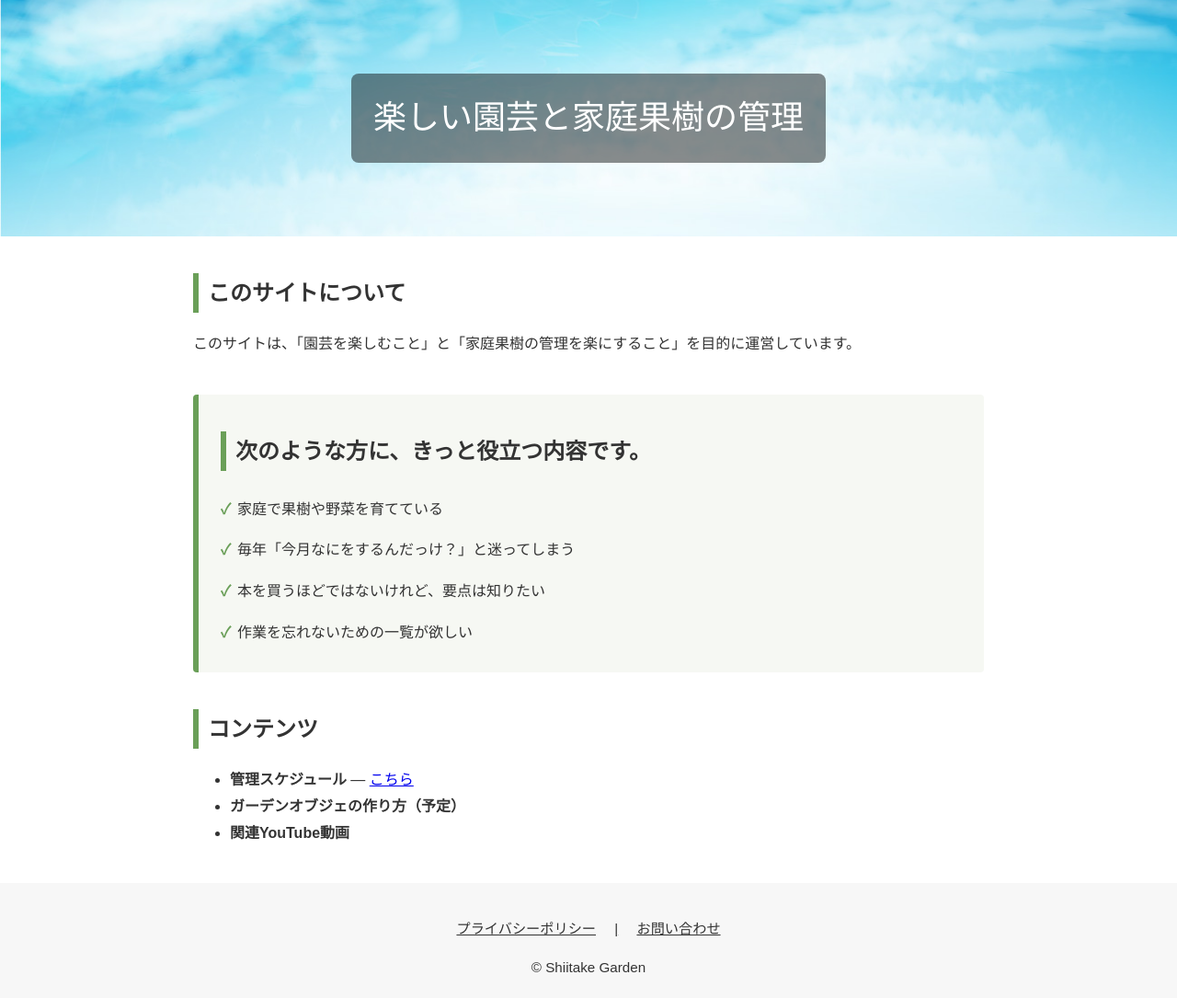
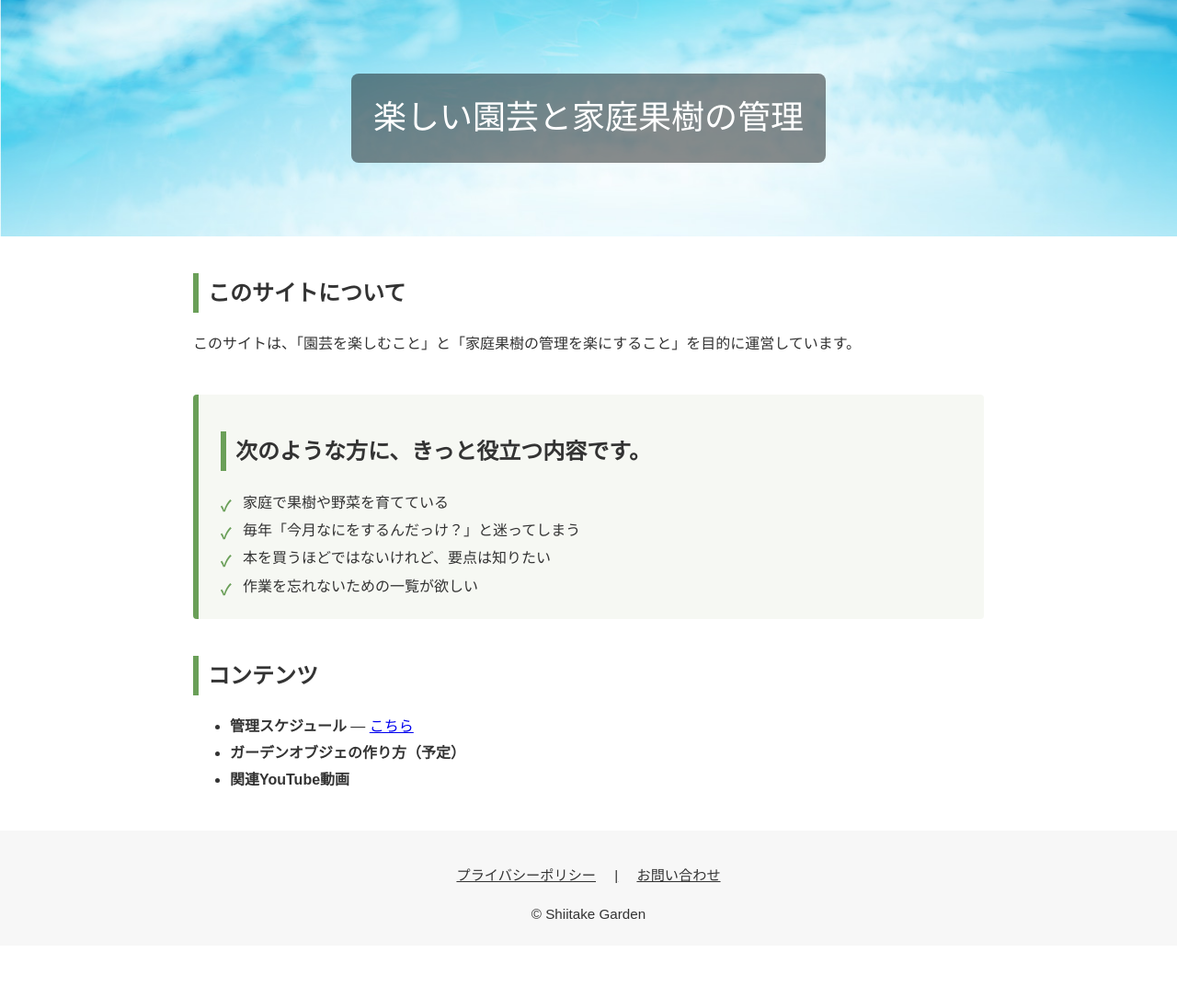
Before and after one commit to shiitake-garden/shiitake-garden.github.io, a Jekyll site: the page built from index.html, in a window 1280 px wide. Shown: the whole page at 92% size. Built offline with Jekyll 4.4.1, drawn with Linux system fonts in a browser that asks for light colours; after the commit the page ends 1028 px from its top, so only the background shows below that.

Commit message:
Update site.css

```diff
--- a/assets/css/site.css
+++ b/assets/css/site.css
@@ -26,7 +26,8 @@ h2{border-left:6px solid var(--brand); padding-left:10px}
 }
 
 .for-you li {
-  padding: 8px 0 8px 18px;
+  padding: 4px 0 4px 24px;
+  line-height: 1.4;
   position: relative;
 }
 
```
